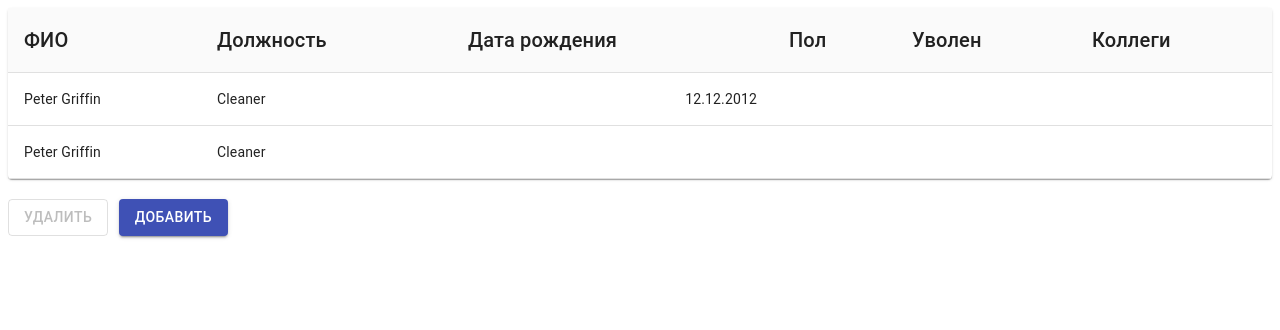
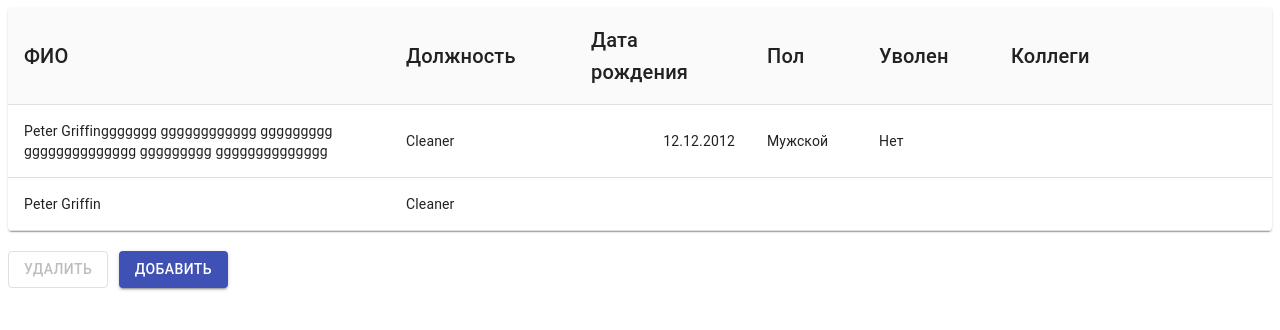
Before and after one commit to MarkiGrig/green-data, a React (Create React App) app: page / in a window 1280 px wide. Shown: the top 330 px of the page. Built offline with nearby package versions, Linux system fonts and the light colour scheme.

Commit message:
fit: table column autosize

```diff
--- a/src/components/CustomTableRow/CustomTableRow.js
+++ b/src/components/CustomTableRow/CustomTableRow.js
@@ -36,10 +36,15 @@ const CustomTableRow = ({ row, handleRowClick, isActive, columns }) => (
                 <TableCell
                     key={ `${row.id}_${index}` }
                     align={ chooseAlign(columns[index].content) }
+                    className={ 'table__data-cell-container'
+                        + `table__header-cell-container_${columns[index].id}`
+                    }
                 >
-                    {columns[index].required ?
-                        row[employeeProperty] ? row[employeeProperty] : 'Обязательное поле'
-                        : row[employeeProperty]}
+                    <div className={ `table__data-cell table__data-cell_${columns[index].id}` }>
+                        {columns[index].required ?
+                            row[employeeProperty] ? row[employeeProperty] : 'Обязательное поле'
+                            : row[employeeProperty]}
+                    </div>
                 </TableCell>
             ))}
     </TableRow>
--- a/src/components/Table/Table.js
+++ b/src/components/Table/Table.js
@@ -11,7 +11,7 @@ import './Table.scss';
 
 const Table = ({ data, columns, row }) => (
     <Paper>
-        <TableContainer>
+        <TableContainer className={ 'table' }>
             <TableTemplate stickyHeader>
                 <TableHead>
                     <TableRow>
@@ -19,8 +19,13 @@ const Table = ({ data, columns, row }) => (
                             <TableCell
                                 key={ column.id }
                                 align='left'
+                                className={ 'table__header-cell-container ' +
+                                    `table__header-cell-container_${column.id}`
+                                }
                             >
-                                <Typography variant='h6'>{column.label}</Typography>
+                                <div className={ `table__header-cell table__header-cell_${column.id}` }>
+                                    <Typography variant='h6'>{column.label}</Typography>
+                                </div>
                             </TableCell>
                         ))}
                     </TableRow>
--- a/src/components/Table/Table.scss
+++ b/src/components/Table/Table.scss
@@ -1,5 +1,8 @@
 .table {
     $transition-time: 0.3s;
+
+    max-height: 440px;
+
     &__row {
         transition: background-color $transition-time, color $transition-time;
 
@@ -11,4 +14,61 @@
             }
         }
     }
+
+    &__header-cell-container,
+    &__data-cell-container {
+        &_fullName {
+            $width: 350px;
+            width: $width;
+            .table__header-cell,
+            .table__data-cell {
+                width: $width;
+            }
+        }
+
+        &_position {
+            $width: 153px;
+            width: $width;
+            .table__header-cell,
+            .table__data-cell {
+                width: $width;
+            }
+        }
+
+        &_birthDate {
+            $width: 144px;
+            width: $width;
+            .table__header-cell,
+            .table__data-cell {
+                width: $width;
+            }
+        }
+
+        &_sex {
+            $width: 80px;
+            width: $width;
+            .table__header-cell,
+            .table__data-cell {
+                width: $width;
+            }
+        }
+
+        &_isDismissed {
+            $width: 100px;
+            width: $width;
+            .table__header-cell,
+            .table__data-cell {
+                width: $width;
+            }
+        }
+    }
+
+    &__header-cell,
+    &__data-cell {
+        margin: 0;
+    }
+
+    &__data-cell {
+        overflow-x: auto;
+    }
 }
--- a/src/index.js
+++ b/src/index.js
@@ -18,11 +18,11 @@ const initialState = {
     employeeState: [
         {
             id: 'air',
-            name: 'Peter Griffin',
+            name: 'Peter Griffinggggggg gggggggggggg ggggggggg gggggggggggggg ggggggggg gggggggggggggg',
             position: 'Cleaner',
             birthDay: '12.12.2012',
-            sex: null,
-            isDismissed: null,
+            sex: 'Мужской',
+            isDismissed: 'Нет',
             colleagues: null
         },
         {
```
